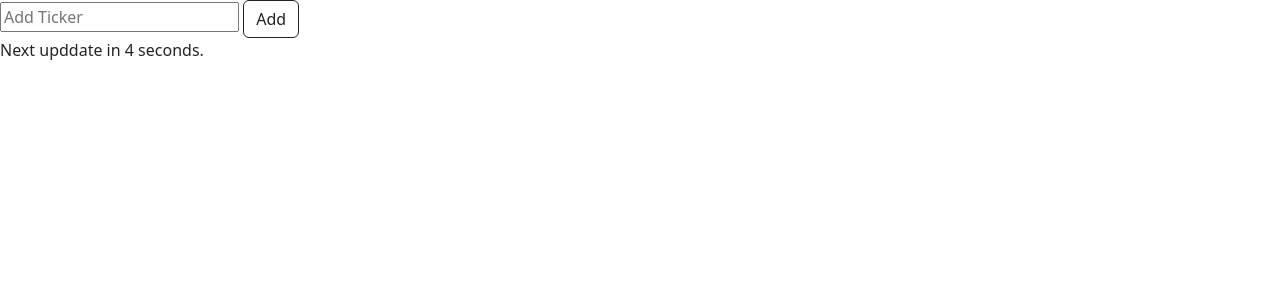
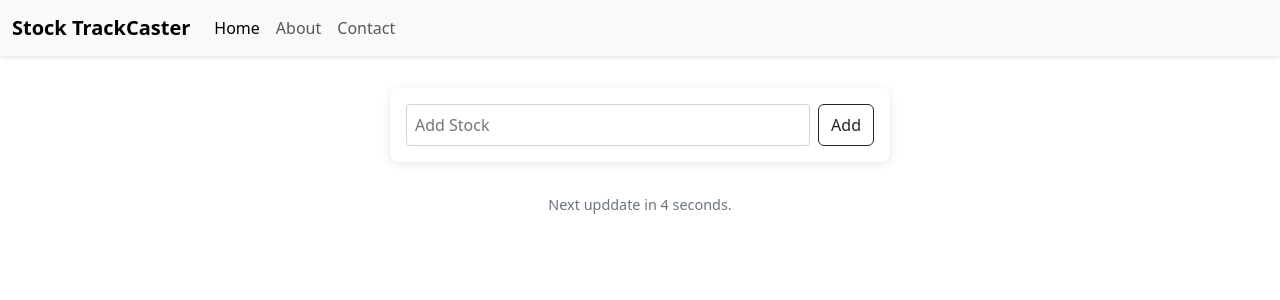
Before and after one commit to DanielOsuoha/Stock-Price-Tracker, a Flask app: page / in a window 1280 px wide. Shown: the top 300 px of the page. Run offline with Flask 3, Linux system fonts and the light colour scheme.

Commit message:
some ui changes

```diff
--- a/main/app.py
+++ b/main/app.py
@@ -1,6 +1,6 @@
 from flask import *
 import yfinance as yf
-from stock_prediction import get_prediction
+# from stock_prediction import get_prediction
 
 app = Flask(__name__, template_folder="templates")
 
@@ -9,17 +9,17 @@
 def index():
     return render_template("index.html")
 
-@app.route("/get_stock_data", methods=["POST"])
-def get_stock_data():
-    ticker = request.get_json()["ticker"]
-    data = yf.Ticker(ticker).history(period="1y")
-    prediction = get_prediction(ticker, 'USD')
+# @app.route("/get_stock_data", methods=["POST"])
+# def get_stock_data():
+#     ticker = request.get_json()["ticker"]
+#     data = yf.Ticker(ticker).history(period="1y")
+#     prediction = get_prediction(ticker, 'USD')
 
-    return jsonify({
-        "currentPrice": data.iloc[-1].Close,
-        "openPrice": data.iloc[-1].Open,
-        "predictedPrice": prediction
-    })
+#     return jsonify({
+#         "currentPrice": data.iloc[-].Close,
+#         "openPrice": data.iloc[-1].Open,
+#         "predictedPrice": prediction
+#     })
 
 
 if __name__ == '__main__':
--- a/main/static/style.css
+++ b/main/static/style.css
@@ -1,59 +1,107 @@
-#tickers-grid{
-    display: flex;
-    flex-wrap: wrap;
-    gap: 10px;
-    justify-content: center;
+body {
+    font-family: 'Segoe UI', Tahoma, Geneva, Verdana, sans-serif;
+    background-color: #f8f9fa;
+    margin: 0;
+    padding: 0;
 }
 
-.stock-box{
-    width: 200px;
-    height: 200px; /* Corrected height */
-    border: 1px solid #333;
-    margin: 10px;
-    padding: 15px;
-    background-color: #f8f9fa;
-    box-shadow: 0 4px 8px rgba(0, 0, 0, 0.1);
-    transition: background-color 0.5s, box-shadow 0.3s;
-    border-radius: 5px;
+.navbar {
+    box-shadow: 0 2px 4px rgba(0,0,0,0.1);
+}
+
+.navbar-brand {
+    font-weight: bold;
+    font-size: 1.5rem;
+    color: #0d6efd;
+}
+
+#add-ticker-form {
+    max-width: 500px;
+    margin: 2rem auto;
+    padding: 1rem;
+    background-color: white;
+    border-radius: 8px;
+    box-shadow: 0 2px 10px rgba(0,0,0,0.1);
+    display: flex;
+}
+
+#new-ticker {
+    flex-grow: 1;
+    padding: 0.5rem;
+    border: 1px solid #ced4da;
+    border-radius: 4px;
+    margin-right: 0.5rem;
+}
+
+#timer {
+    text-align: center;
+    color: #6c757d;
+    font-size: 0.9rem;
+    margin-bottom: 2rem;
+}
+
+#tickers-grid {
+    display: grid;
+    grid-template-columns: repeat(auto-fill, minmax(250px, 1fr));
+    gap: 1.5rem;
+    padding: 1rem;
+}
+
+.stock-box {
+    background-color: white;
+    padding: 1.5rem;
+    border-radius: 8px;
+    box-shadow: 0 2px 10px rgba(0,0,0,0.1);
+    transition: transform 0.3s ease;
 }
 
 .stock-box:hover {
-    background-color: #728aa1;
-    color: white !important;
-    box-shadow: 0 8px 20px rgba(0, 0, 0, 0.452);
+    transform: translateY(-5px);
 }
 
-.dark-red{
-    color: #e20101;
+.stock-box h3 {
+    margin-top: 0;
+    color: #212529;
 }
 
-.red{
-    color: #e77676;
-}
-.gray{
-    color: #b3abab;
-}
-.dark-green{
-    color: #018c01;
-}
-.green{
-    color: #aaedaa;
+.red, .dark-red, .green, .dark-green, .gray {
+    font-weight: bold;
 }
 
-#tickers-grid{
-    display: flex;
-    flex-wrap: wrap;
+.red { color: #dc3545; }
+.dark-red { color: #881c29; }
+.green { color: #198754; }
+.dark-green { color: #0f5132; }
+.gray { color: #6c757d; }
+
+.red-flash { animation: red-flash 1.5s; }
+.green-flash { animation: green-flash 1.5s; }
+.gray-flash { animation: gray-flash 1.5s; }
+
+@keyframes red-flash {
+    0% { background-color: #ffcccc; }
+    100% { background-color: white; }
 }
 
-.red-flash{
-    transition: background-color 1s;
-    background-color: #ffcccc !important;
+@keyframes green-flash {
+    0% { background-color: #ccffcc; }
+    100% { background-color: white; }
 }
-.green-flash{
-    transition: background-color 1s;
-    background-color: #ccffcc !important;
+
+@keyframes gray-flash {
+    0% { background-color: #f1f3f5; }
+    100% { background-color: white; }
 }
-.gray-flash{
-    transition: background-color 1s;
-    background-color: #a59f9f !important;
+
+.prediction {
+    margin-top: 10px;
+    font-size: 0.9rem;
+    padding: 5px;
+    border-radius: 4px;
+    background-color: #f8f9fa;
 }
+
+.remove-btn {
+    margin-top: 10px;
+    width: 100%;
+}
--- a/main/templates/index.html
+++ b/main/templates/index.html
@@ -5,7 +5,6 @@
     <meta name="viewport" content="width=device-width, initial-scale=1.0">
     <title>Stock Price Tracker</title>
     <link rel="stylesheet" href="{{ url_for('static', filename='style.css') }}">
-    <!-- Including jQuery locally -->
     <script src="{{ url_for('static', filename='code.jquery.com_jquery-3.6.0.min.js') }}"></script>
     <script src="{{ url_for('static', filename='script.js')}}"></script>
     <script src="https://code.jquery.com/jquery-3.6.0.min.js"></script>
@@ -15,8 +14,29 @@
 
 </head>
 <body>
+    <nav class="navbar navbar-expand-lg navbar-light bg-light">
+        <div class="container-fluid">
+            <a class="navbar-brand" href="#">Stock TrackCaster</a>
+            <button class="navbar-toggler" type="button" data-bs-toggle="collapse" data-bs-target="#navbarNav" aria-controls="navbarNav" aria-expanded="false" aria-label="Toggle navigation">
+                <span class="navbar-toggler-icon"></span>
+            </button>
+            <div class="collapse navbar-collapse" id="navbarNav">
+                <ul class="navbar-nav">
+                    <li class="nav-item">
+                        <a class="nav-link active" aria-current="page" href="#">Home</a>
+                    </li>
+                    <li class="nav-item">
+                        <a class="nav-link" href="#">About</a>
+                    </li>
+                    <li class="nav-item">
+                        <a class="nav-link" href="#">Contact</a>
+                    </li>
+                </ul>
+            </div>
+        </div>
+    </nav>
     <form id="add-ticker-form" class="form">
-        <input type="text" id="new-ticker" placeholder="Add Ticker" required>
+        <input type="text" id="new-ticker" placeholder="Add Stock" required>
         <button type="submit" class="btn btn-outline-dark">Add</button>
     </form>
     <p id="timer">Next upddate in <span id="counter"></span> seconds.</p>
```
Also changed, not shown: main/stock_prediction.py (+68 -68 lines).
